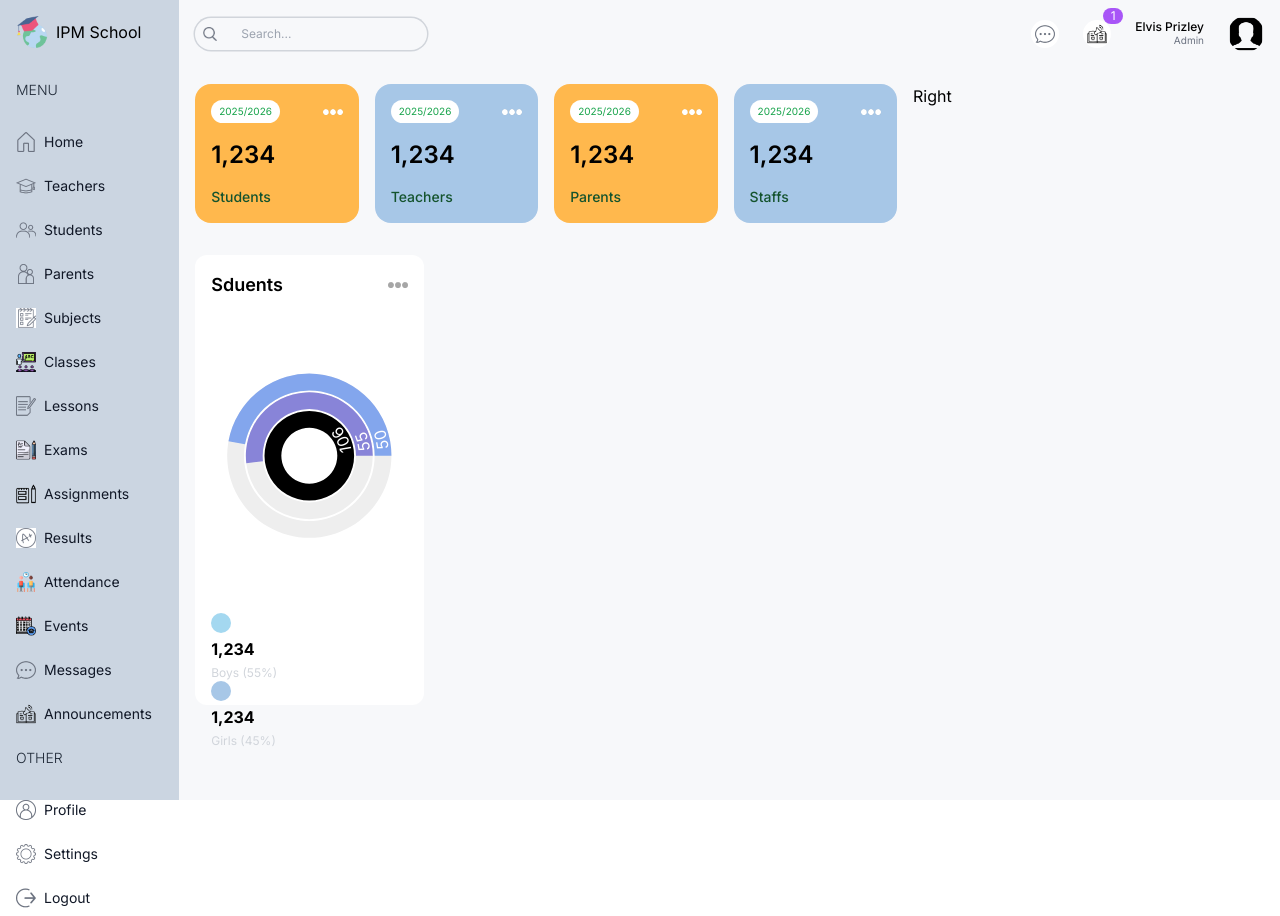
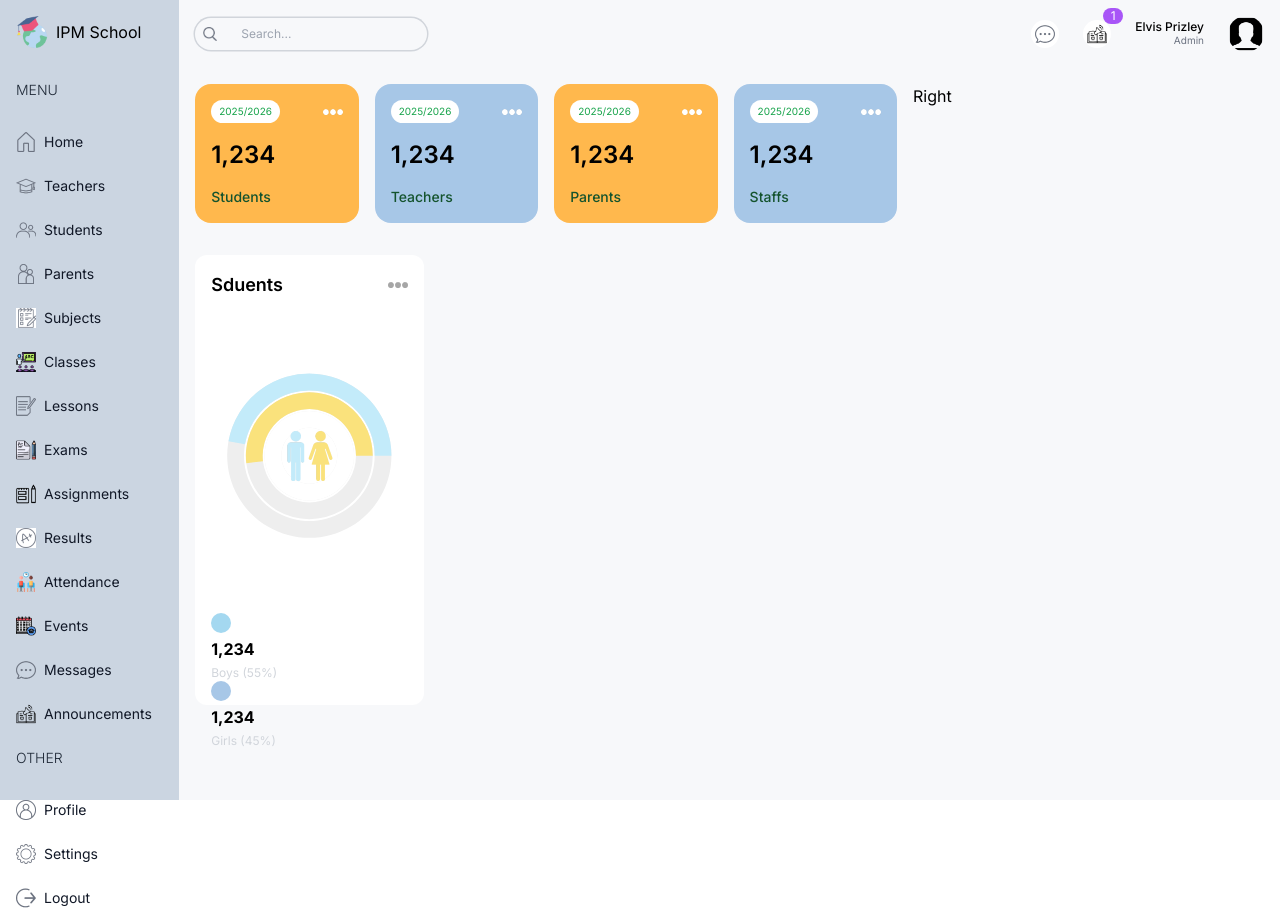
Before and after one commit to abilioepalanga/School-Management-Dashboard, a Next.js app: page /admin in a window 1280 px wide. Built offline with nearby package versions, Linux system fonts and the light colour scheme.

Commit message:
Finish Card Students

```diff
--- a/src/components/CountChart.tsx
+++ b/src/components/CountChart.tsx
@@ -11,17 +11,17 @@ const data = [
     {
         name: "Total",
         count: 106,
-        fill: "#white",
+        fill: "white",
     },
     {
         name: "Girls",
         count: 55,
-        fill: "#8884d8",
+        fill: "#FAE27C",
     },
     {
         name: "Boys",
         count: 50,
-        fill: "#83a6ed",
+        fill: "#C3EBFA",
     },
 ];
 
@@ -34,7 +34,7 @@ const CountChart = () => {
                 <Image src="/moreDark.png" alt="more" width={20} height={20} />
             </div>
             {/*Chart */}
-            <div className="w-full h-[75%] ">
+            <div className="relative w-full h-[75%] ">
                 <ResponsiveContainer>
                     <RadialBarChart
                         cx="50%"
@@ -44,13 +44,16 @@ const CountChart = () => {
                         barSize={19}
                         data={data}
                     >
-                        <RadialBar
-                            label={{ position: "insideStart", fill: "#fff" }}
-                            background
-                            dataKey="count"
-                        />
+                        <RadialBar background dataKey="count" />
                     </RadialBarChart>
                 </ResponsiveContainer>
+                <Image
+                    src="/maleFemale.png"
+                    alt=""
+                    width={50}
+                    height={50}
+                    className="absolute top-1/2 left-1/2  -translate-x-1/2 -translate-y-1/2"
+                />
             </div>
             {/*Button */}
             <div className="flex justify-center gap-16"></div>
```
